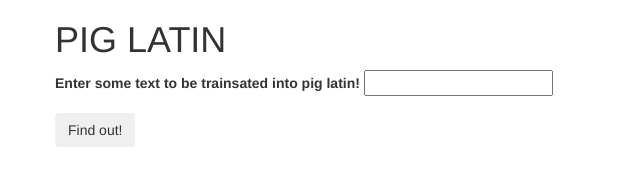
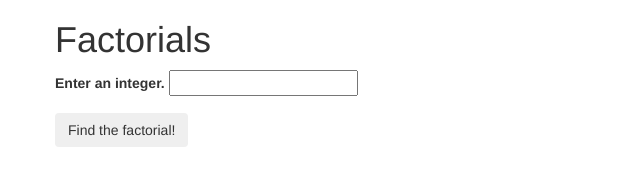
Before and after one commit to krietos/factorial, a plain HTML site: page index.html in a window 1280 px wide. Shown: the whole page, without its empty margins (0-640 px from the left). Drawn offline with Linux system fonts and the light colour scheme.

Commit message:
refactor the code

```diff
--- a/index.html
+++ b/index.html
@@ -1,7 +1,7 @@
 <!doctype html>
 <html>
 <head>
-<title>Pig Latin</title>
+<title>Factorials</title>
 <link rel="stylesheet" href="css/bootstrap.css">
 <script src="js/jquery-1.11.0.js"></script>
 <script src="js/scripts.js"></script>
@@ -14,15 +14,15 @@
 <div class="row">
 <div class="col4">
 
-<h1>PIG LATIN</h1>
+<h1>Factorials</h1>
 
-   <form id="pigLatin">
+   <form id="factorial">
         <div class="form-group">
-          <label for="input">Enter some text to be trainsated into pig latin!</label>
+          <label for="input">Enter an integer.</label>
           <input id="input" type="text">
         </div>
 
-        <button type="submit" class="btn">Find out!</button>
+        <button type="submit" class="btn">Find the factorial!</button>
       </form>
 
       <div id="result">
@@ -31,16 +31,6 @@
     </div>
 <script>
 
-//  $(document).ready(function() {
-//   $('form#piglatin').submit(function(event) {
-//     var input = $('input#userInput').val();
-//     var result = outputWord(input);
-//     $('.output').text(result);
-
-//     event.preventDefault();
-//   });
-// });
-
 
 // </script>
 
--- a/js/scripts.js
+++ b/js/scripts.js
@@ -1,13 +1,13 @@
 var factorial = function(input) {
   var result = input;
 
-  for (var i = input; i > 1; i--){
-    result *= (i - 1);
+  if (input === 0) {
+    result++;
+  } else {
+    for (var i = input; i > 1; i--){
+      result *= (i - 1);
+    }
   }
 
-  if (result === 0) {
-    result++;
-  }
-
-  return result
+  return result;
 };
```
